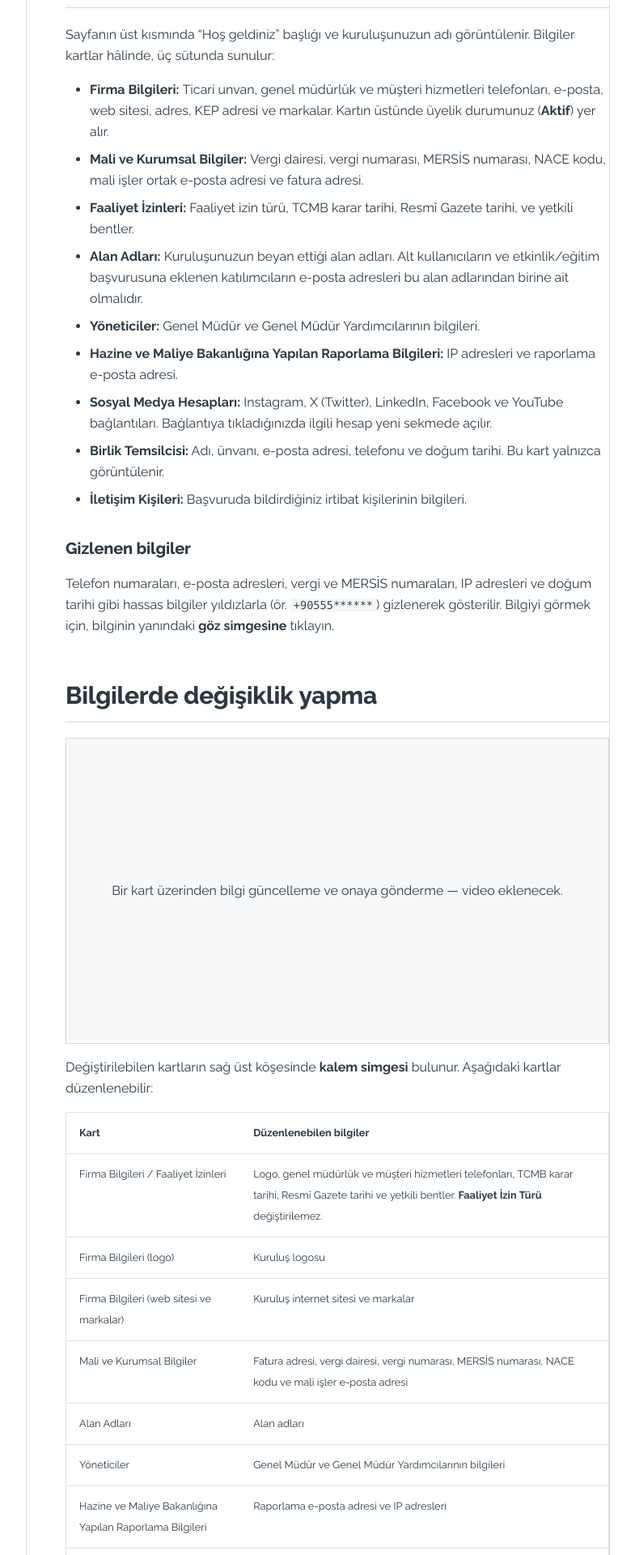
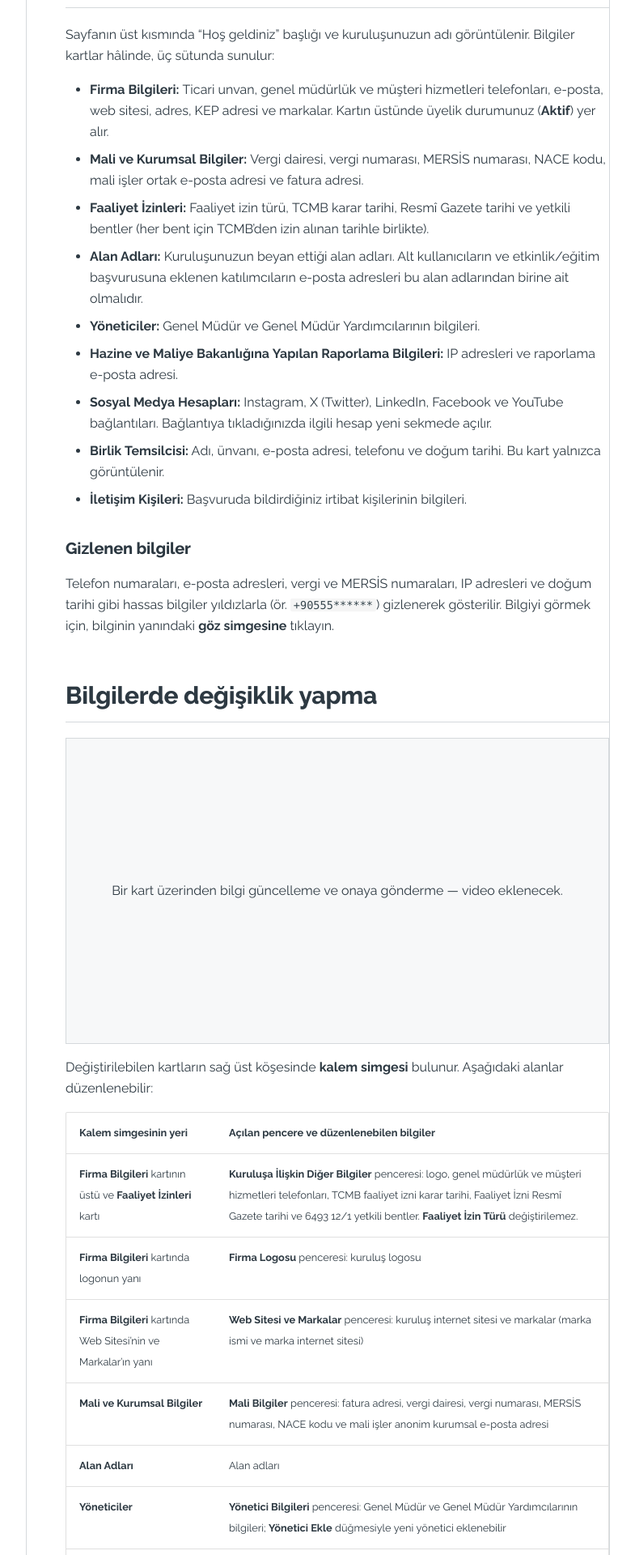
Before and after one commit to alpbayram/todeb-kullanim-rehberi, an MkDocs documentation site: the page built from docs/uye-portali/kurulus-bilgileri.md, in a window 1280 px wide. Shown: the part 1044-2964 px from the top of the page at 81% size, without its empty margins (287-1072 px from the left). Built offline with MkDocs 1.6.1 and Material for MkDocs 9.7.7, drawn with Linux system fonts in a browser that asks for light colours; some of the changed text lies outside the part shown.

Commit message:
docs: align Genel Bilgiler edit windows with the current screen
Co-Authored-By: Claude Sonnet 5.5 <noreply@anthropic.com>

```diff
--- a/docs/uye-portali/kurulus-bilgileri.md
+++ b/docs/uye-portali/kurulus-bilgileri.md
@@ -18,7 +18,7 @@ Sayfanın üst kısmında “Hoş geldiniz” başlığı ve kuruluşunuzun adı
 
 - **Firma Bilgileri:** Ticari unvan, genel müdürlük ve müşteri hizmetleri telefonları, e-posta, web sitesi, adres, KEP adresi ve markalar. Kartın üstünde üyelik durumunuz (**Aktif**) yer alır.
 - **Mali ve Kurumsal Bilgiler:** Vergi dairesi, vergi numarası, MERSİS numarası, NACE kodu, mali işler ortak e-posta adresi ve fatura adresi.
-- **Faaliyet İzinleri:** Faaliyet izin türü, TCMB karar tarihi, Resmî Gazete tarihi, ve yetkili bentler.
+- **Faaliyet İzinleri:** Faaliyet izin türü, TCMB karar tarihi, Resmî Gazete tarihi ve yetkili bentler (her bent için TCMB’den izin alınan tarihle birlikte).
 - **Alan Adları:** Kuruluşunuzun beyan ettiği alan adları. Alt kullanıcıların ve etkinlik/eğitim başvurusuna eklenen katılımcıların e-posta adresleri bu alan adlarından birine ait olmalıdır.
 - **Yöneticiler:** Genel Müdür ve Genel Müdür Yardımcılarının bilgileri.
 - **Hazine ve Maliye Bakanlığına Yapılan Raporlama Bilgileri:** IP adresleri ve raporlama e-posta adresi.
@@ -36,19 +36,19 @@ Telefon numaraları, e-posta adresleri, vergi ve MERSİS numaraları, IP adresle
   <span>Bir kart üzerinden bilgi güncelleme ve onaya gönderme — video eklenecek.</span>
 </div>
 
-Değiştirilebilen kartların sağ üst köşesinde **kalem simgesi** bulunur. Aşağıdaki kartlar düzenlenebilir:
+Değiştirilebilen kartların sağ üst köşesinde **kalem simgesi** bulunur. Aşağıdaki alanlar düzenlenebilir:
 
-| Kart | Düzenlenebilen bilgiler |
+| Kalem simgesinin yeri | Açılan pencere ve düzenlenebilen bilgiler |
 | --- | --- |
-| Firma Bilgileri / Faaliyet İzinleri | Logo, genel müdürlük ve müşteri hizmetleri telefonları, TCMB karar tarihi, Resmî Gazete tarihi ve yetkili bentler. **Faaliyet İzin Türü** değiştirilemez. |
-| Firma Bilgileri (logo) | Kuruluş logosu |
-| Firma Bilgileri (web sitesi ve markalar) | Kuruluş internet sitesi ve markalar |
-| Mali ve Kurumsal Bilgiler | Fatura adresi, vergi dairesi, vergi numarası, MERSİS numarası, NACE kodu ve mali işler e-posta adresi |
-| Alan Adları | Alan adları |
-| Yöneticiler | Genel Müdür ve Genel Müdür Yardımcılarının bilgileri |
-| Hazine ve Maliye Bakanlığına Yapılan Raporlama Bilgileri | Raporlama e-posta adresi ve IP adresleri |
-| Sosyal Medya Hesapları | Sosyal medya bağlantıları |
-| İletişim Kişileri | İrtibat kişileri |
+| **Firma Bilgileri** kartının üstü ve **Faaliyet İzinleri** kartı | **Kuruluşa İlişkin Diğer Bilgiler** penceresi: logo, genel müdürlük ve müşteri hizmetleri telefonları, TCMB faaliyet izni karar tarihi, Faaliyet İzni Resmî Gazete tarihi ve 6493 12/1 yetkili bentler. **Faaliyet İzin Türü** değiştirilemez. |
+| **Firma Bilgileri** kartında logonun yanı | **Firma Logosu** penceresi: kuruluş logosu |
+| **Firma Bilgileri** kartında Web Sitesi’nin ve Markalar’ın yanı | **Web Sitesi ve Markalar** penceresi: kuruluş internet sitesi ve markalar (marka ismi ve marka internet sitesi) |
+| **Mali ve Kurumsal Bilgiler** | **Mali Bilgiler** penceresi: fatura adresi, vergi dairesi, vergi numarası, MERSİS numarası, NACE kodu ve mali işler anonim kurumsal e-posta adresi |
+| **Alan Adları** | Alan adları |
+| **Yöneticiler** | **Yönetici Bilgileri** penceresi: Genel Müdür ve Genel Müdür Yardımcılarının bilgileri; **Yönetici Ekle** düğmesiyle yeni yönetici eklenebilir |
+| **Hazine ve Maliye Bakanlığına Yapılan Raporlama Bilgileri** | Raporlama e-posta adresi ve IP adresleri |
+| **Sosyal Medya Hesapları** | Sosyal medya bağlantıları |
+| **İletişim Kişileri** | **İletişim Kişileri** penceresi: irtibat kişileri ve görevlendirmeleri |
 
 ### Adımlar
 
```
